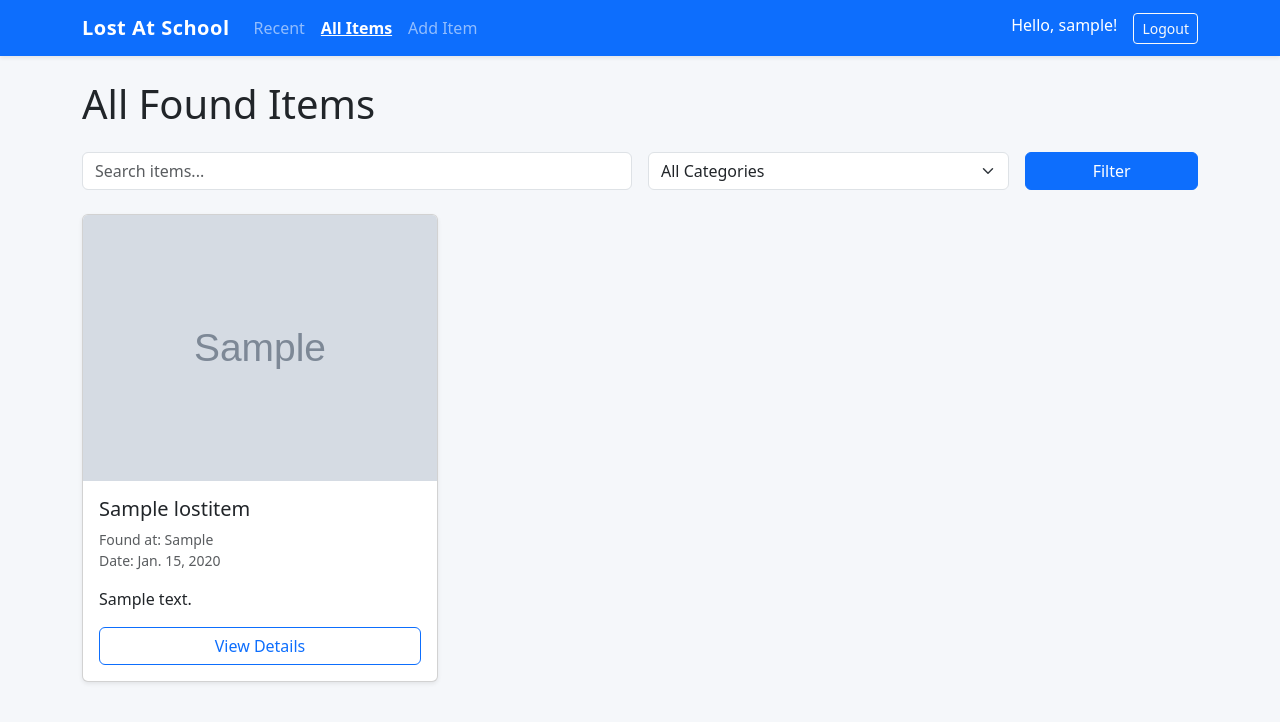
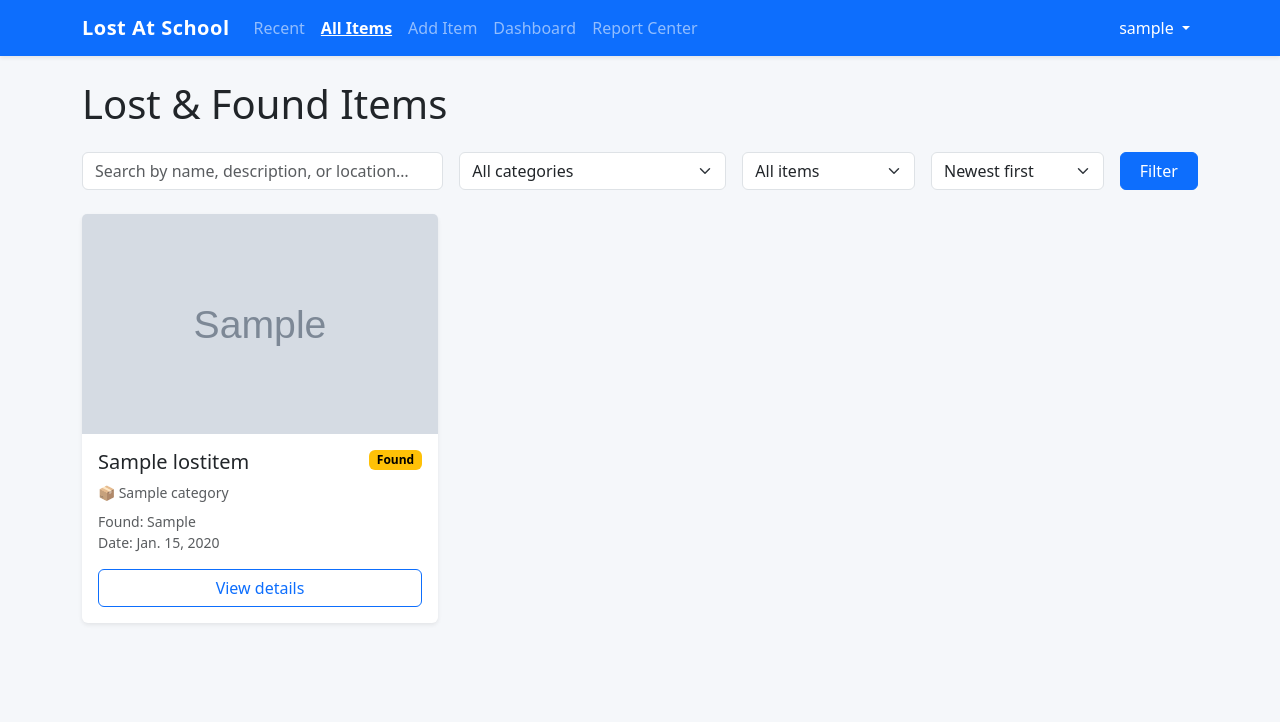
Before and after one commit to stanciuks/lostatschool, a Django app: page /items/ in a window 1280 px wide. Shown: the top 722 px of the page. Run offline with Django 5.2, Linux system fonts and the light colour scheme; the first user in the database is signed in; tables that the repository leaves empty hold one stand-in row (Sample ...).

Commit message:
Update base.html, views, urls, templates and add dashboard/report center

```diff
--- a/core/templates/core/base.html
+++ b/core/templates/core/base.html
@@ -27,6 +27,7 @@
         .card {
             transition: transform .15s ease, box-shadow .15s ease;
         }
+
         .card:hover {
             transform: translateY(-3px);
             box-shadow: 0 4px 20px rgba(0,0,0,.08);
@@ -49,6 +50,7 @@
 
         <div class="collapse navbar-collapse" id="navbarNav">
 
+            <!-- LEFT NAV -->
             <ul class="navbar-nav me-auto mb-2 mb-lg-0">
 
                 <li class="nav-item">
@@ -72,30 +74,66 @@
                     </a>
                 </li>
 
+                {% if user.is_authenticated %}
+                <li class="nav-item">
+                    <a class="nav-link {% if request.path == '/dashboard/' %}active{% endif %}"
+                       href="{% url 'dashboard' %}">
+                        Dashboard
+                    </a>
+                </li>
+                {% endif %}
+
+                {% if user.is_staff %}
+                <li class="nav-item">
+                    <a class="nav-link {% if request.path == '/reports/' %}active{% endif %}"
+                       href="{% url 'report_center' %}">
+                        Report Center
+                    </a>
+                </li>
+                {% endif %}
+
             </ul>
 
+            <!-- RIGHT SIDE: USER AUTH -->
             <ul class="navbar-nav">
+
                 {% if user.is_authenticated %}
-                <li class="nav-item me-3">
-                    <span class="navbar-text text-white">
-                        Hello, {{ user.username }}!
-                    </span>
+
+                <!-- Dropdown -->
+                <li class="nav-item dropdown">
+                    <a class="nav-link dropdown-toggle text-white" href="#" role="button" data-bs-toggle="dropdown">
+                        {{ user.username }}
+                    </a>
+                    <ul class="dropdown-menu dropdown-menu-end">
+                        <li><a class="dropdown-item" href="{% url 'dashboard' %}">Dashboard</a></li>
+                        {% if user.is_staff %}
+                        <li><a class="dropdown-item" href="{% url 'report_center' %}">Report Center</a></li>
+                        {% endif %}
+                        <li><hr class="dropdown-divider"></li>
+                        <li>
+                            <a class="dropdown-item text-danger" href="/admin/logout/">
+                                Logout
+                            </a>
+                        </li>
+                    </ul>
                 </li>
+
+                {% else %}
+
                 <li class="nav-item">
-                    <a class="btn btn-outline-light btn-sm" href="/admin/logout/">Logout</a>
+                    <a class="btn btn-light btn-sm" href="/accounts/login/">
+                        Login
+                    </a>
                 </li>
-                {% else %}
-                <li class="nav-item">
-                    <a class="btn btn-light btn-sm" href="/admin/login/">Login</a>
-                </li>
+
                 {% endif %}
+
             </ul>
-
         </div>
     </div>
 </nav>
 
-<!-- MAIN CONTENT -->
+<!-- MAIN CONTENT AREA -->
 <div class="container py-4">
     {% block content %}{% endblock %}
 </div>
--- a/core/templates/core/item_list.html
+++ b/core/templates/core/item_list.html
@@ -1,24 +1,25 @@
-{% extends 'core/base.html' %}
+{% extends "core/base.html" %}
+
 {% block content %}
+<h1 class="mb-4">Lost &amp; Found Items</h1>
 
-<h1 class="mb-4">All Found Items</h1>
-
-<!-- Search + Category Filter -->
-<form method="GET" class="row g-3 mb-4">
-
-    <div class="col-md-6">
-        <input type="text"
-               name="q"
-               value="{{ query }}"
-               placeholder="Search items..."
-               class="form-control">
+<!-- FILTERS + SEARCH -->
+<form method="get" class="row g-3 mb-4">
+    <div class="col-md-4">
+        <input
+            type="text"
+            name="q"
+            class="form-control"
+            placeholder="Search by name, description, or location…"
+            value="{{ q }}">
     </div>
 
-    <div class="col-md-4">
+    <div class="col-md-3">
         <select name="category" class="form-select">
-            <option value="">All Categories</option>
+            <option value="">All categories</option>
             {% for cat in categories %}
-            <option value="{{ cat.id }}" {% if selected_category == cat.id|stringformat:"s" %}selected{% endif %}>
+            <option value="{{ cat.id }}"
+                {% if current_category == cat.id|stringformat:"s" %}selected{% endif %}>
                 {{ cat.name }}
             </option>
             {% endfor %}
@@ -26,35 +27,79 @@
     </div>
 
     <div class="col-md-2">
-        <button class="btn btn-primary w-100">Filter</button>
+        <select name="status" class="form-select">
+            <option value="">All items</option>
+            <option value="unclaimed" {% if current_status == "unclaimed" %}selected{% endif %}>Unclaimed</option>
+            <option value="claimed" {% if current_status == "claimed" %}selected{% endif %}>Claimed</option>
+        </select>
     </div>
 
+    <div class="col-md-2">
+        <select name="order" class="form-select">
+            <option value="newest" {% if current_order == "newest" %}selected{% endif %}>Newest first</option>
+            <option value="oldest" {% if current_order == "oldest" %}selected{% endif %}>Oldest first</option>
+        </select>
+    </div>
+
+    <div class="col-md-1 d-grid">
+        <button type="submit" class="btn btn-primary">Filter</button>
+    </div>
 </form>
 
-<!-- Items Grid -->
+
+<!-- MODERN ITEM GRID -->
 <div class="row">
-    {% for item in items %}
-    <div class="col-md-4 mb-3">
-        <div class="card h-100 shadow-sm">
+    {% for item in page_obj %}
+    <div class="col-md-4 mb-4">
+        <div class="card h-100 shadow-sm border-0">
 
+            <!-- image -->
             {% if item.image %}
-            <img src="{{ item.image.url }}" class="card-img-top" alt="{{ item.title }}">
+            <img
+                src="{{ item.image.url }}"
+                class="card-img-top"
+                style="height: 220px; object-fit: cover;"
+                alt="{{ item.title }}">
+            {% else %}
+            <div class="bg-light" style="height: 220px;"></div>
             {% endif %}
 
-            <div class="card-body">
-                <h5 class="card-title">{{ item.title }}</h5>
-                <p class="card-text small text-muted">
-                    Found at: {{ item.location_found }}<br>
+            <div class="card-body d-flex flex-column">
+
+                <!-- Title + badge -->
+                <div class="d-flex justify-content-between align-items-start mb-2">
+                    <h5 class="card-title mb-0">{{ item.title }}</h5>
+                    {% if item.is_claimed %}
+                        <span class="badge text-bg-success">Claimed</span>
+                    {% else %}
+                        <span class="badge text-bg-warning">Found</span>
+                    {% endif %}
+                </div>
+
+                <!-- Category icon -->
+                <p class="small text-muted mb-2">
+                    {% if item.category.name == "Clothing" %}
+                        👕 Clothing
+                    {% elif item.category.name == "Electronics" %}
+                        🎧 Electronics
+                    {% elif item.category.name == "Accessories" %}
+                        🎒 Accessories
+                    {% elif item.category.name == "School Supplies" %}
+                        📚 School Supplies
+                    {% else %}
+                        📦 {{ item.category.name }}
+                    {% endif %}
+                </p>
+
+                <!-- Date + location -->
+                <p class="small text-muted mb-3">
+                    Found: {{ item.location_found }}<br>
                     Date: {{ item.date_found }}
                 </p>
-                <p class="card-text">{{ item.description|truncatechars:80 }}</p>
 
-                <!-- SAFE LINK (fixes NoReverseMatch) -->
-                {% if item.pk %}
-                <a href="{% url 'item_detail' item.pk %}" class="btn btn-outline-primary w-100">
-                    View Details
+                <a href="{% url 'item_detail' item.pk %}" class="btn btn-outline-primary mt-auto">
+                    View details
                 </a>
-                {% endif %}
             </div>
 
         </div>
@@ -64,4 +109,44 @@
     {% endfor %}
 </div>
 
+<!-- PAGINATION -->
+{% if page_obj.has_other_pages %}
+<nav aria-label="Page navigation">
+    <ul class="pagination justify-content-center mt-4">
+
+        {% if page_obj.has_previous %}
+        <li class="page-item">
+            <a class="page-link"
+               href="?page={{ page_obj.previous_page_number }}&q={{ q }}&category={{ current_category }}&status={{ current_status }}&order={{ current_order }}">
+                Previous
+            </a>
+        </li>
+        {% else %}
+        <li class="page-item disabled">
+            <span class="page-link">Previous</span>
+        </li>
+        {% endif %}
+
+        <li class="page-item disabled">
+            <span class="page-link">
+                Page {{ page_obj.number }} of {{ page_obj.paginator.num_pages }}
+            </span>
+        </li>
+
+        {% if page_obj.has_next %}
+        <li class="page-item">
+            <a class="page-link"
+               href="?page={{ page_obj.next_page_number }}&q={{ q }}&category={{ current_category }}&status={{ current_status }}&order={{ current_order }}">
+                Next
+            </a>
+        </li>
+        {% else %}
+        <li class="page-item disabled">
+            <span class="page-link">Next</span>
+        </li>
+        {% endif %}
+    </ul>
+</nav>
+{% endif %}
+
 {% endblock %}
--- a/core/urls.py
+++ b/core/urls.py
@@ -10,4 +10,8 @@ urlpatterns = [
     path('item/<int:pk>/delete/', views.item_delete, name='item_delete'),
     path('item/<int:pk>/claim/', views.mark_claimed, name='item_claim'),
     path('item/<int:pk>/report/', views.report_item, name='report_item'),
+    path("dashboard/", views.dashboard, name="dashboard"),
+    path("reports/", views.report_center, name="report_center"),
+    path("reports/<int:pk>/set_status/<str:new_status>/", views.set_report_status, name="set_report_status"),
+
 ]
--- a/core/views.py
+++ b/core/views.py
@@ -2,9 +2,10 @@ from django.shortcuts import render, get_object_or_404, redirect
 from django.contrib.auth.decorators import login_required
 from django.db.models import Q
 from django.views.decorators.http import require_POST
+from django.core.paginator import Paginator
+from .models import LostItem, Category, ItemReport
+from .forms import LostItemForm, ItemReportForm
 
-from .models import LostItem, Category
-from .forms import LostItemForm
 
 
 # -----------------------
@@ -19,31 +20,59 @@ def home(request):
 # ITEM LIST
 # -----------------------
 def item_list(request):
-    query = request.GET.get("q", "")
-    selected_category = request.GET.get("category", "")
+    items = (
+        LostItem.objects.all()
+        .select_related("category")
+        .order_by("-date_found")
+    )
 
-    categories = Category.objects.all()
-    items = LostItem.objects.all()
+    # GET parameters
+    q = request.GET.get("q", "").strip()
+    category_id = request.GET.get("category") or ""
+    status = request.GET.get("status") or ""
+    order = request.GET.get("order") or "newest"
 
-    if query:
+    # Search by keywords
+    if q:
         items = items.filter(
-            Q(title__icontains=query) |
-            Q(description__icontains=query)
+            Q(title__icontains=q)
+            | Q(description__icontains=q)
+            | Q(location_found__icontains=q)
         )
 
-    if selected_category:
-        items = items.filter(category_id=selected_category)
+    # Category filter
+    if category_id:
+        items = items.filter(category_id=category_id)
 
-    return render(
-        request,
-        "core/item_list.html",
-        {
-            "items": items,
-            "categories": categories,
-            "query": query,
-            "selected_category": selected_category,
-        },
-    )
+    # Status filter
+    if status == "unclaimed":
+        items = items.filter(is_claimed=False)
+    elif status == "claimed":
+        items = items.filter(is_claimed=True)
+
+    # Sorting
+    if order == "oldest":
+        items = items.order_by("date_found")
+    else:
+        items = items.order_by("-date_found")
+
+    # Pagination
+    paginator = Paginator(items, 9)
+    page_number = request.GET.get("page")
+    page_obj = paginator.get_page(page_number)
+
+    categories = Category.objects.all().order_by("name")
+
+    context = {
+        "page_obj": page_obj,
+        "categories": categories,
+        "q": q,
+        "current_category": category_id,
+        "current_status": status,
+        "current_order": order,
+    }
+    return render(request, "core/item_list.html", context)
+
 
 
 # -----------------------
@@ -112,19 +141,19 @@ def report_item(request, pk):
     item = get_object_or_404(LostItem, pk=pk)
 
     if request.method == "POST":
-        reason = request.POST.get("reason")
+        form = ItemReportForm(request.POST)
+        if form.is_valid():
+            report = form.save(commit=False)
+            report.item = item
+            report.reported_by = request.user
+            report.save()
+            return redirect("item_detail", pk=pk)
 
-        # Send email to admin
-        send_mail(
-            subject=f"Item Reported: {item.title}",
-            message=f"The following item was reported:\n\nTitle: {item.title}\nID: {item.id}\nReason: {reason}",
-            from_email=settings.DEFAULT_FROM_EMAIL,
-            recipient_list=[settings.DEFAULT_FROM_EMAIL],
-        )
+    else:
+        form = ItemReportForm()
 
-        return redirect("item_detail", pk=item.pk)
+    return render(request, "core/report_item.html", {"form": form, "item": item})
 
-    return render(request, "core/report_item.html", {"item": item})
 
 
 # -----------------------
@@ -148,3 +177,63 @@ def custom_404(request, exception):
 
 def custom_500(request):
     return render(request, "core/500.html", status=500)
+
+@login_required
+def dashboard(request):
+    my_reports = (
+        ItemReport.objects.filter(reported_by=request.user)
+        .select_related("item")
+        .order_by("-created_at")
+    )
+
+    # Unclaimed = status = "FOUND"
+    recent_unclaimed = (
+        LostItem.objects.filter(status="FOUND")
+        .order_by("-date_found")[:5]
+    )
+
+    # Claimed = status = "CLAIMED"
+    recent_claimed = (
+        LostItem.objects.filter(status="CLAIMED")
+        .order_by("-date_found")[:5]
+    )
+
+    context = {
+        "my_reports": my_reports,
+        "recent_unclaimed": recent_unclaimed,
+        "recent_claimed": recent_claimed,
+    }
+
+    return render(request, "core/dashboard.html", context)
+
+from django.contrib.admin.views.decorators import staff_member_required
+
+@staff_member_required
+def report_center(request):
+    status_filter = request.GET.get("status", "")
+
+    reports = ItemReport.objects.select_related("item", "reported_by")
+
+    if status_filter in ["new", "reviewed", "dismissed"]:
+        reports = reports.filter(status=status_filter)
+
+    reports = reports.order_by("-created_at")
+
+    context = {
+        "reports": reports,
+        "current_status": status_filter,
+    }
+
+    return render(request, "core/report_center.html", context)
+
+@staff_member_required
+def set_report_status(request, pk, new_status):
+    report = get_object_or_404(ItemReport, pk=pk)
+
+    if new_status not in ["new", "reviewed", "dismissed"]:
+        return redirect("report_center")
+
+    report.status = new_status
+    report.save()
+
+    return redirect("report_center")
```
Also changed, not shown: core/templates/core/dashboard.html (added, +58 -0 lines), core/templates/core/report_center.html (added, +49 -0 lines), core/templates/core/report_item.html (+13 -9 lines).
